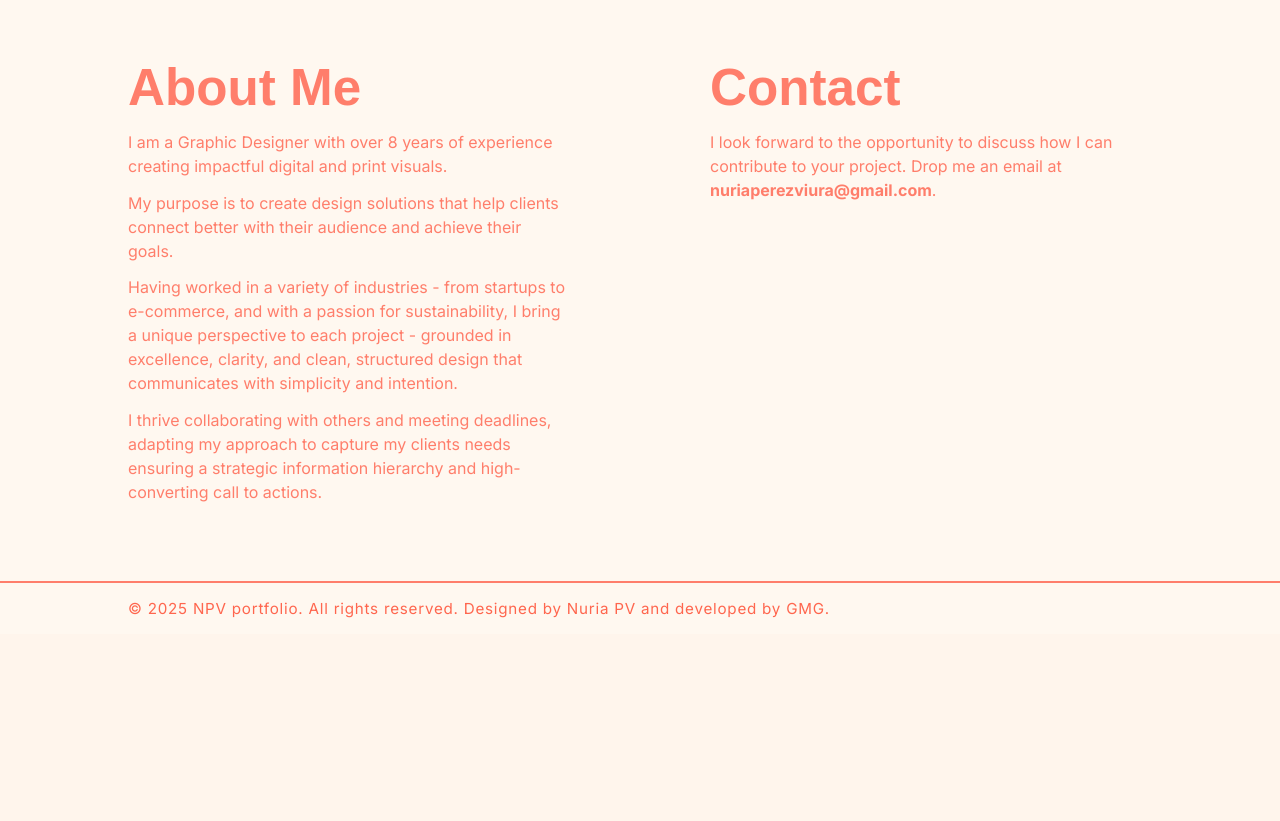
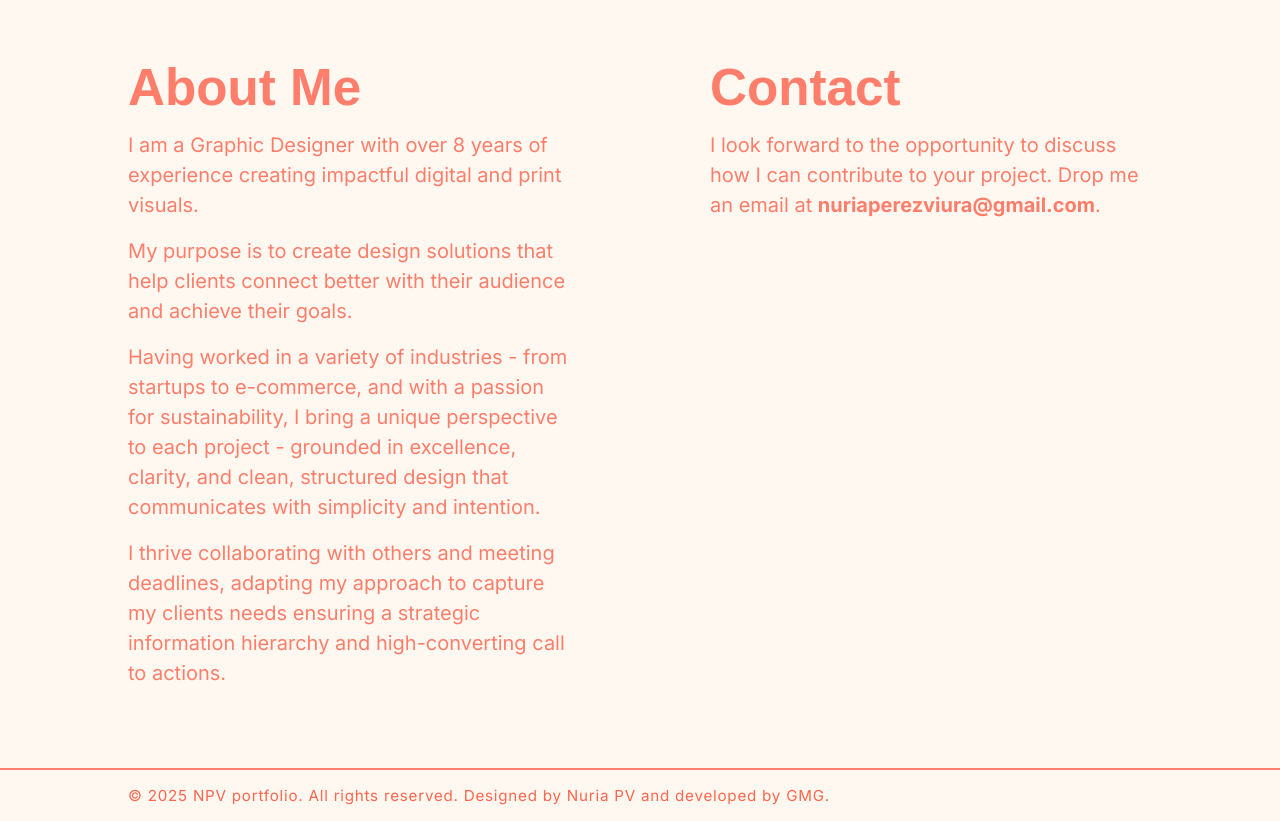
Before and after one commit to giv123/portfolio-designer, a React (Vite) app: page /admin/login in a window 1280 px wide. Shown: the part 940-1761 px from the top of the page. Before the commit the page ends 1574 px from the top, so only its background shows below. Built offline with nearby package versions, Linux system fonts and the light colour scheme; a web font is replaced by a local one.

Commit message:
CSS styling changes

```diff
--- a/src/styles/categoryFilterBarLayout.css
+++ b/src/styles/categoryFilterBarLayout.css
@@ -34,7 +34,7 @@
   border-radius: 22px;
   padding: 0.6rem 1.5rem;
   font-weight: 100;
-  font-size: clamp(16px, 1vw, 20px);
+  font-size: clamp(16px, 2vw, 20px);
   color: #fff5ec;
   cursor: pointer;
   transition: all 0.3s ease;
--- a/src/styles/footerLayout.css
+++ b/src/styles/footerLayout.css
@@ -34,14 +34,14 @@
 }
 
 .footer-section p {
-  font-size: clamp(16px, 1vw, 20px);
+  font-size: clamp(16px, 2vw, 20px);
   margin-bottom: 0.8em;
   line-height: 1.5;
 }
 
 .footer-section a {
   text-decoration: none;
-  font-size: clamp(16px, 1vw, 20px);
+  font-size: clamp(16px, 2vw, 20px);
   font-weight: 700;
   line-height: 1.5;
 }
--- a/src/styles/projectDetailLayout.css
+++ b/src/styles/projectDetailLayout.css
@@ -12,6 +12,7 @@
   padding: 1.5rem 0;
   text-align: left;
   line-height: 1.3;
+  font-size: clamp(35px, 4vw, 60px);
 }
 
 .project-subtitle {
@@ -19,6 +20,7 @@
   padding: 5px 0;
   margin: 0 auto 0 auto;
   text-align: left;
+  font-size: clamp(16px, 2vw, 20px);
 }
 
 .project-description {
@@ -27,6 +29,7 @@
   line-height: 1.5;
   margin: 10px auto 2rem auto;
   text-align: left;
+  font-size: clamp(16px, 2vw, 20px);
 }
 
 .project-error-message {
```
